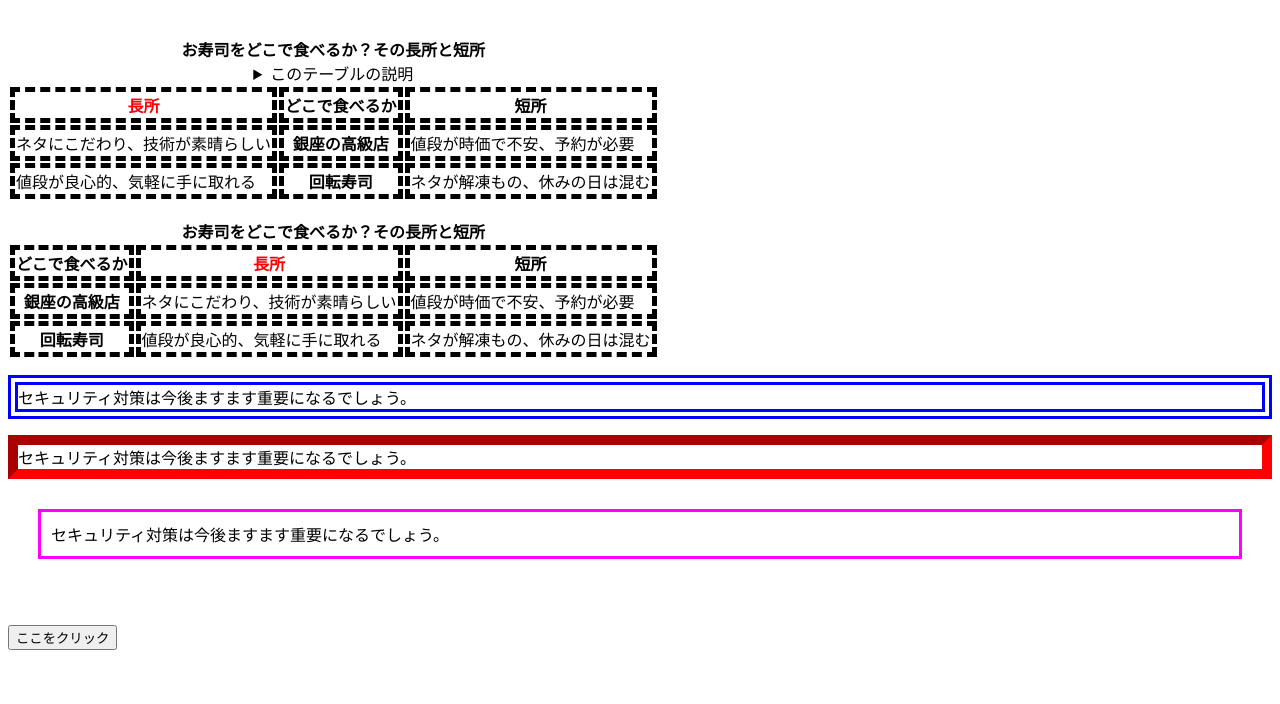
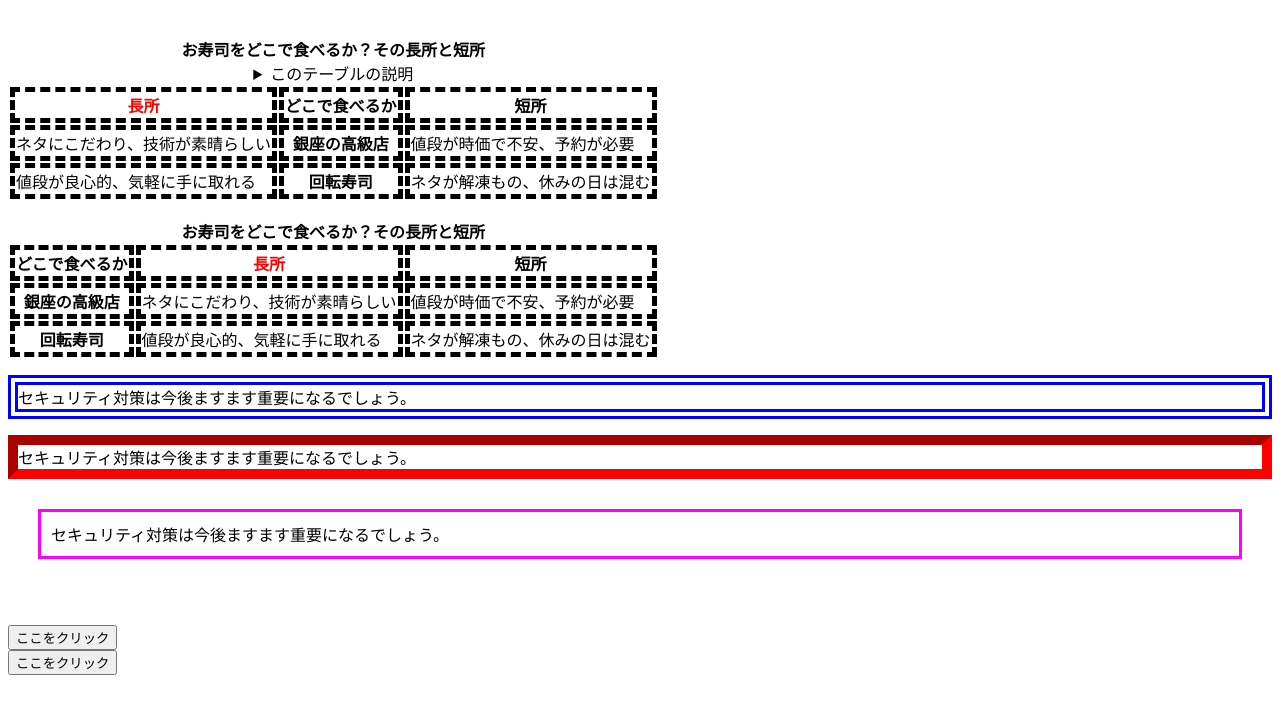
Before and after one commit to anna07291205/anna2, a plain HTML site: page index.html in a window 1280 px wide. Shown: the part 96-800 px from the top of the page. Drawn offline with Linux system fonts and the light colour scheme.

Commit message:
Update index.html

```diff
--- a/index.html
+++ b/index.html
@@ -51,6 +51,8 @@
    <input type="button" value="ここをクリック" ondblclick="alert('Hello, Anna!');">-->
    <br>
    <input type="button" value="ここをクリック" onclick="sayhello61();sayhello61();">
+   <br>
+    <input type="button" value="ここをクリック" onclick="saygoodbye61();">
 
 </body>
 </html>
```
